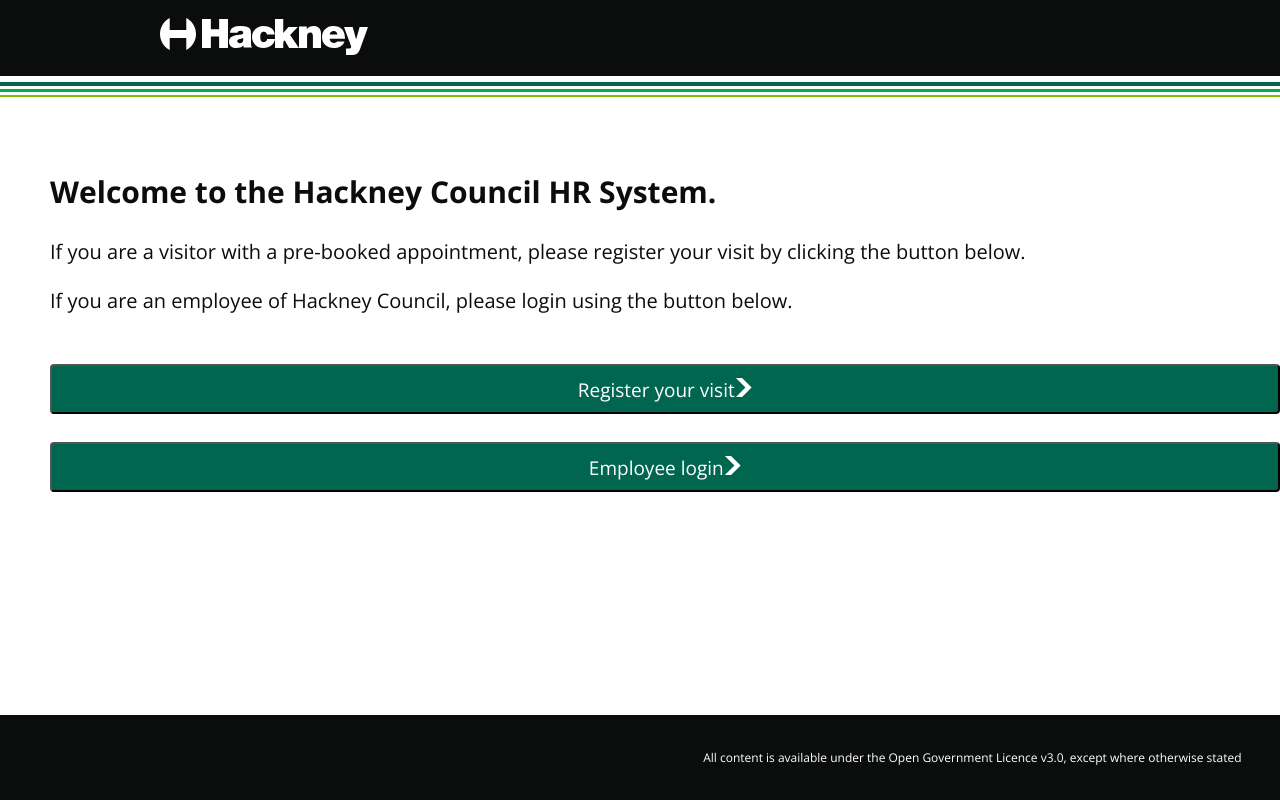
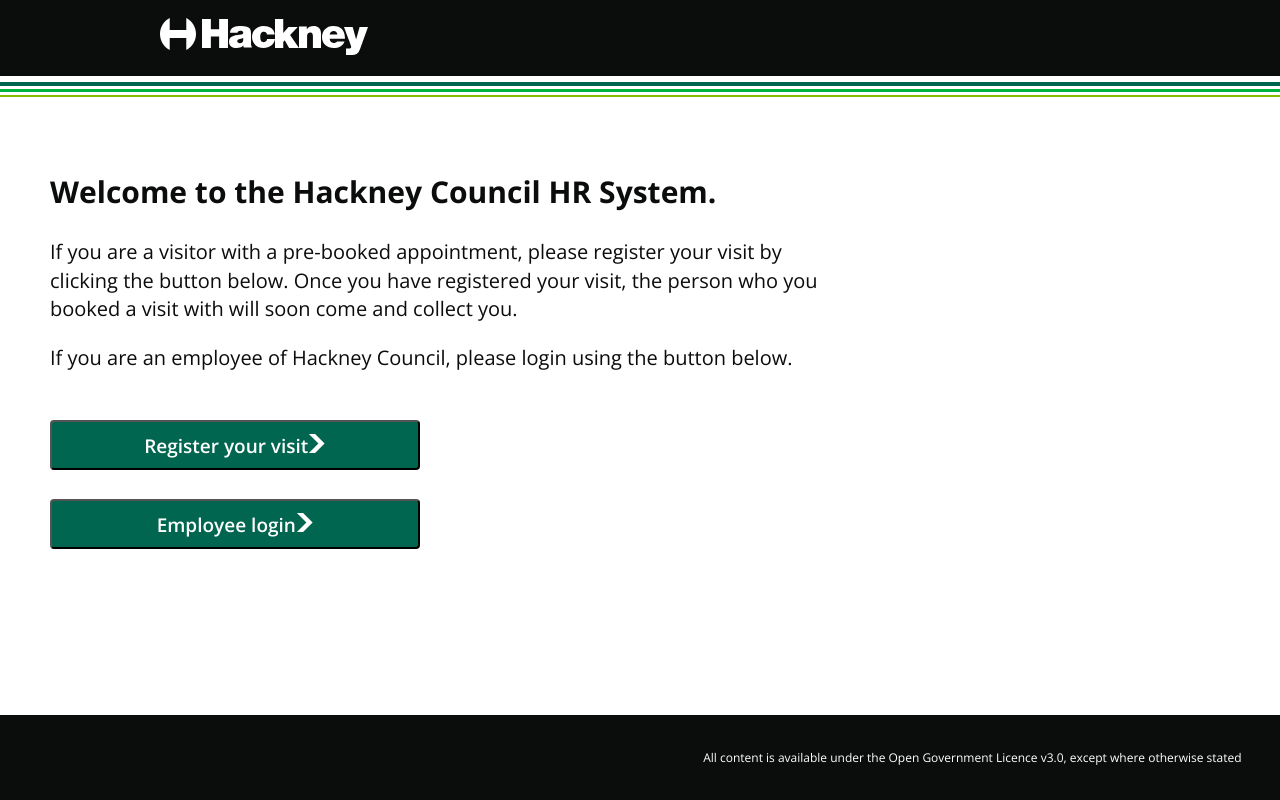
Before and after one commit to madetech/academy20-hackney-hr-frontend, a React (Create React App) app: page / in a window 1280 px wide. Built offline with nearby package versions, Linux system fonts and the light colour scheme.

Commit message:
Adding comment to componetize button later

```diff
--- a/src/App.css
+++ b/src/App.css
@@ -70,6 +70,14 @@
   padding-top: 50px;
   padding-left: 50px;
 }
+.welcome-text {
+  width: 60vw;
+}
+.button-container {
+  width: 370px;
+  display: flex;
+  flex-direction: column;
+}
 button{
   font-family: "Open Sans";
   color: #ffffff;
@@ -84,13 +92,9 @@
   background: #00664f;
   font-size: 19px;
   font-size: 1.1875rem;
-  font-weight: 400;
+  font-weight: 600;
   line-height: 23px;
   line-height: 1.4375rem;
-}
-.button-container{
-  display: flex;
-  flex-direction: column;
 }
 footer {
   background: #0b0c0c;
--- a/src/App.js
+++ b/src/App.js
@@ -15,11 +15,14 @@
         </header>
 
         <section>
+          <div className="welcome-text">
           <h1>Welcome to the Hackney Council HR System.</h1>
-          <p>If you are a visitor with a pre-booked appointment, please register your visit by clicking the button below.</p>
+          <p>If you are a visitor with a pre-booked appointment, please register your visit by clicking the button below. Once you have registered your visit, the person who you booked a visit with will soon come and collect you.</p>
           <p>If you are an employee of Hackney Council, please login using the button below.</p>
+          </div>
 
           <div className="button-container">
+          {/*turn these buttons into components for reuseability*/}
             <button>
               Register your visit
               <svg width="17.5" height="19" viewBox="0 0 33 40">
```
